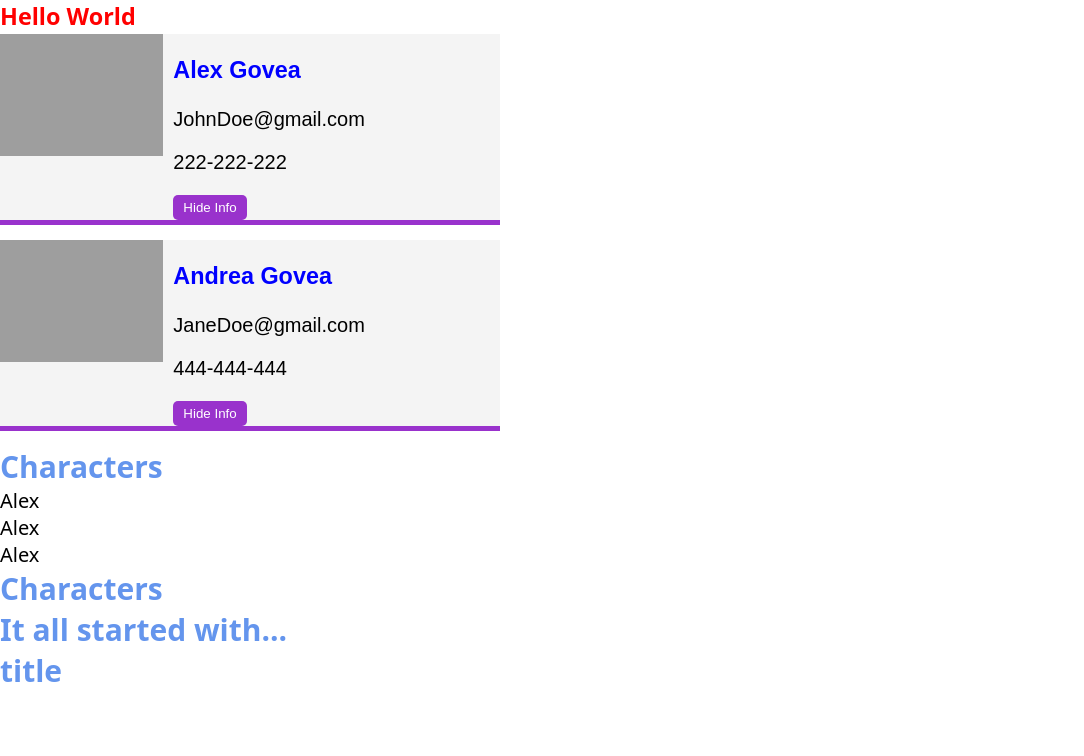
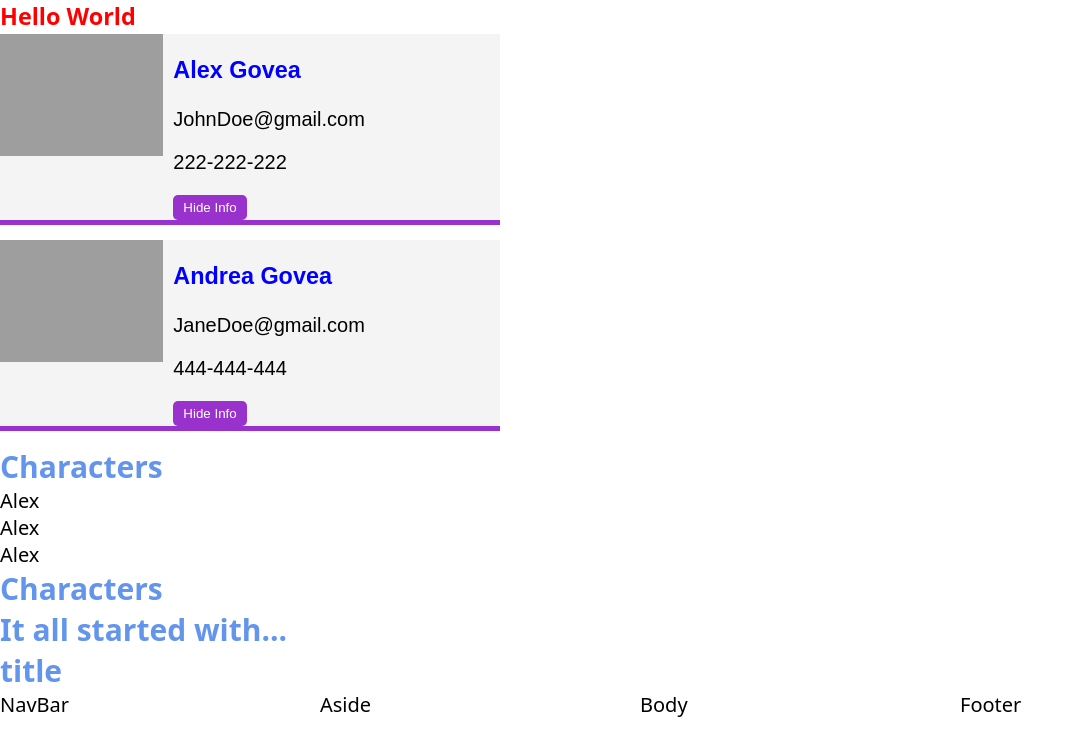
Before and after one commit to AlexanderAlatorreGovea/web-components, a plain HTML site: page index.html in a window 1280 px wide. Shown: the whole page, without its empty margins (0-1084 px from the left). Drawn offline with Linux system fonts and the light colour scheme.

Commit message:
added grid

```diff
--- a/index.html
+++ b/index.html
@@ -58,6 +58,13 @@
       <h2 slot="title" action="hello">title</h2>
     </big-bang-events>
 
+    <div class="outline">
+      <div class="navbar">NavBar</div>
+      <div class="aside">Aside</div>
+      <div class="body">Body</div>
+      <div class="footer">Footer</div>
+    </div>
+
     <script src="./app.js"></script>
     <script src="./main.js"></script>
     <script src="./styling.js"></script>
--- a/main.css
+++ b/main.css
@@ -39,3 +39,9 @@ h3 {
 ::part(topper) span {
   /* does not work */
 }
+
+
+.outline {
+  display: grid;
+  grid-template-columns: 1fr 1fr 1fr 1fr;
+}
```
